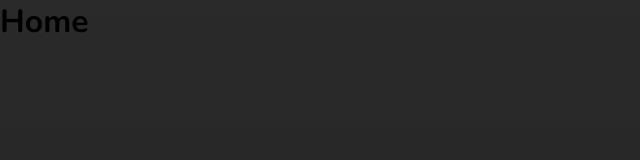
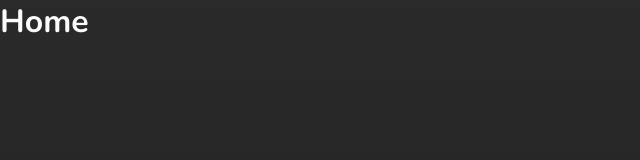
Before and after one commit to igorMarianoLima/portfolio, a React (Vite) app: page / in a window 1280 px wide. Shown: the top 160 px of the page, without its empty margins (0-640 px from the left). Built offline with nearby package versions, Linux system fonts and the light colour scheme; the HTML template or start-up script is replaced by a standard one.

Commit message:
portfolio-react: Feat - Add CSS color variables and '.container' class globally

```diff
--- a/src/index.css
+++ b/src/index.css
@@ -1,4 +1,23 @@
 @import url('https://fonts.googleapis.com/css2?family=Nunito:wght@400;600;700&display=swap');
+
+:root {
+  --black-050: #474747;
+  --black-075: #333333;
+  --black-100: #2a2a2a;
+  --black-200: #1f1f1f;
+
+  --white-100: #FBFBFB;
+  --white-200: #CCCCCC;
+
+  --blue-100: #5CB3FF;
+  --blue-200: #33A0FF;
+
+  --green-100: #5CFFE2;
+  --green-200: #33FFDA;
+
+  --purple-100: #6C5CFF;
+  --purple-500: #252432;
+}
 
 * {
   margin: 0;
@@ -10,12 +29,20 @@
   text-decoration: none;
   list-style: none;
 
+  color: var(--white-100);
+
   border: 0;
   outline: 0;
 }
 
 body {
-  background: linear-gradient(180deg, #2A2A2A 0%, #1E1E1E 100%);
+  background: linear-gradient(180deg, var(--black-100) 0%, #1E1E1E 100%);
   background-repeat: no-repeat;
   min-height: 100dvh;
 }
+
+.container {
+  max-width: 1440px;
+  margin: 0 auto;
+  padding: 0 min(5%, 96px);
+}
```
